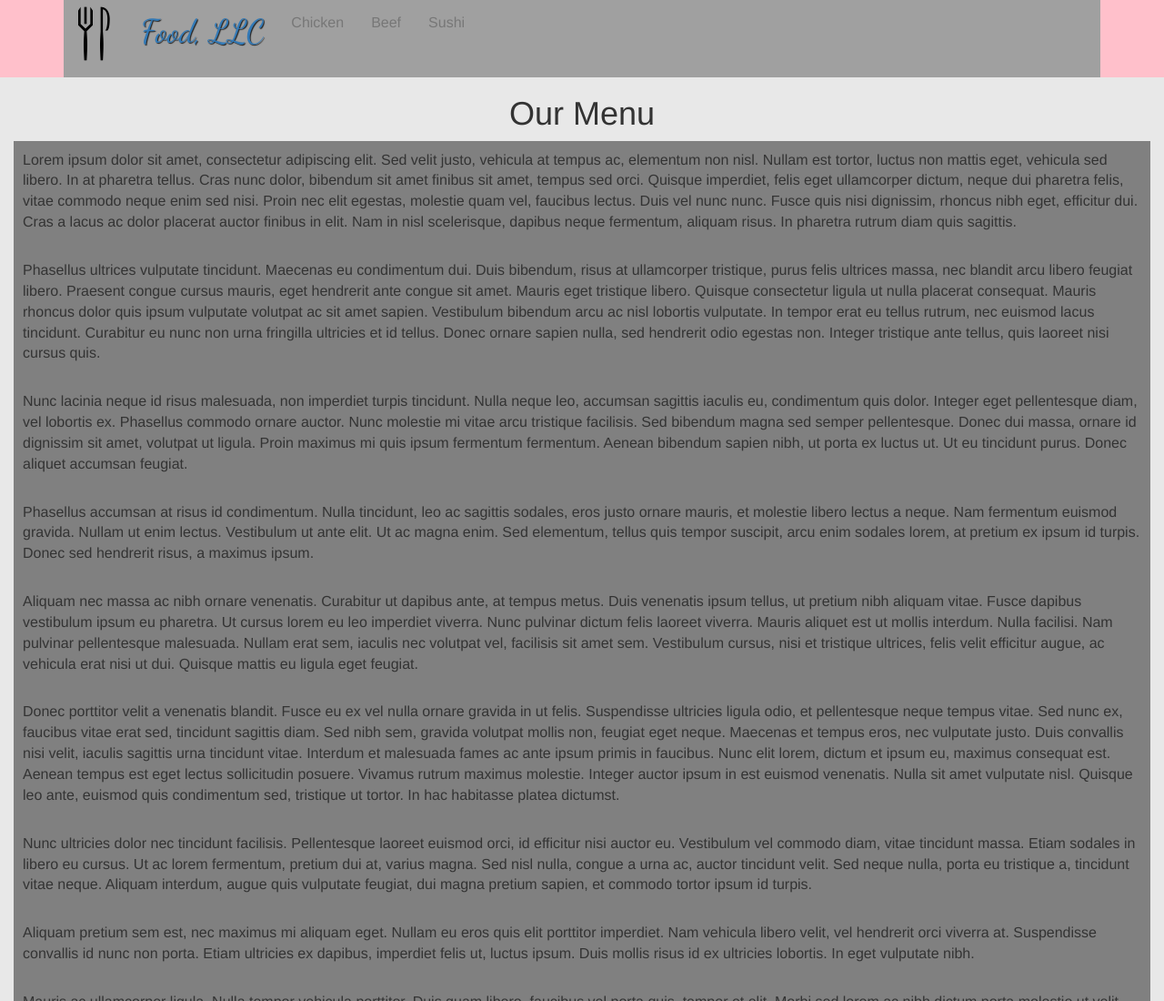
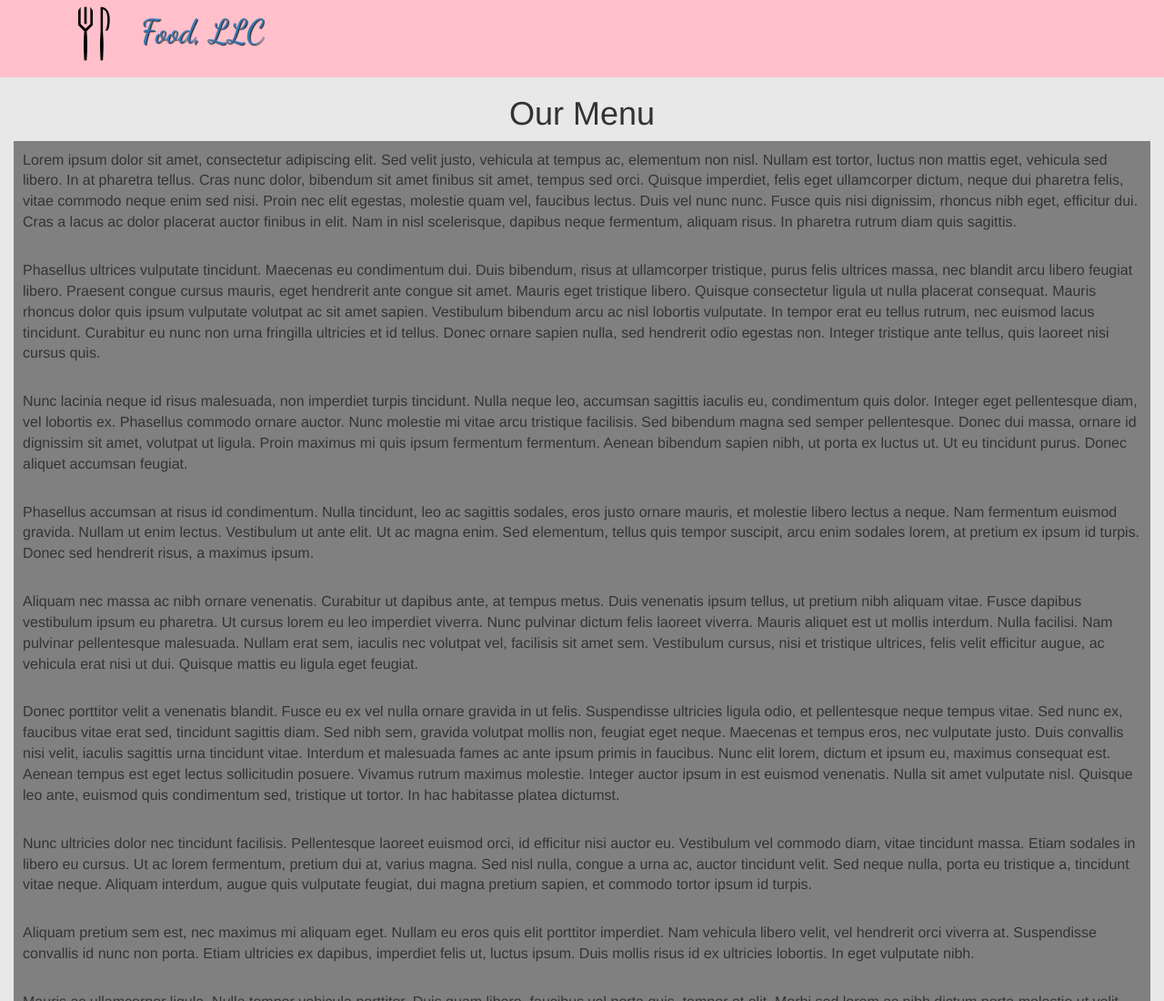
Before and after one commit to Crash-0verride/module3-solution, a plain HTML site: page index.html in a window 1280 px wide. Shown: the top 1100 px of the page at 91% size. Drawn offline with Linux system fonts and the light colour scheme; a script that the page names is missing.

Commit message:
found more issues

```diff
--- a/css/styles.css
+++ b/css/styles.css
@@ -24,11 +24,9 @@ p {
     height: 75px;
     margin: 5px 10px 5px 0px;
 }
-#collapsable-nav-items {
-    background-color: #A0A0A0;
-}
 #nav-list {
     color: white;
+	background-color: #A0A0A0;
 }
 .navbar-brand {
     font-family: "Dancing Script", sans-serif;
@@ -45,3 +43,6 @@ p {
     background-color:grey;
     padding: px;
 }
+#collapsable-nav-items a {
+	border-bottom: 1px solid;
+}
--- a/index.html
+++ b/index.html
@@ -29,8 +29,8 @@
 				</div>
 
                 <!--The following is for the menu when in XS-->
-                <div id="collapsable-nav-items" class="collapse navbar-collapse visible-xs">
-                    <ul id="nav-list" class="nav navbar-nav">
+                <div id="collapsable-nav-items" class="collapse navbar-collapse">
+                    <ul id="nav-list" class="nav navbar-nav text-center visible-xs">
                         <li>
                             <a href="#">Chicken</a>
                         </li>
```
